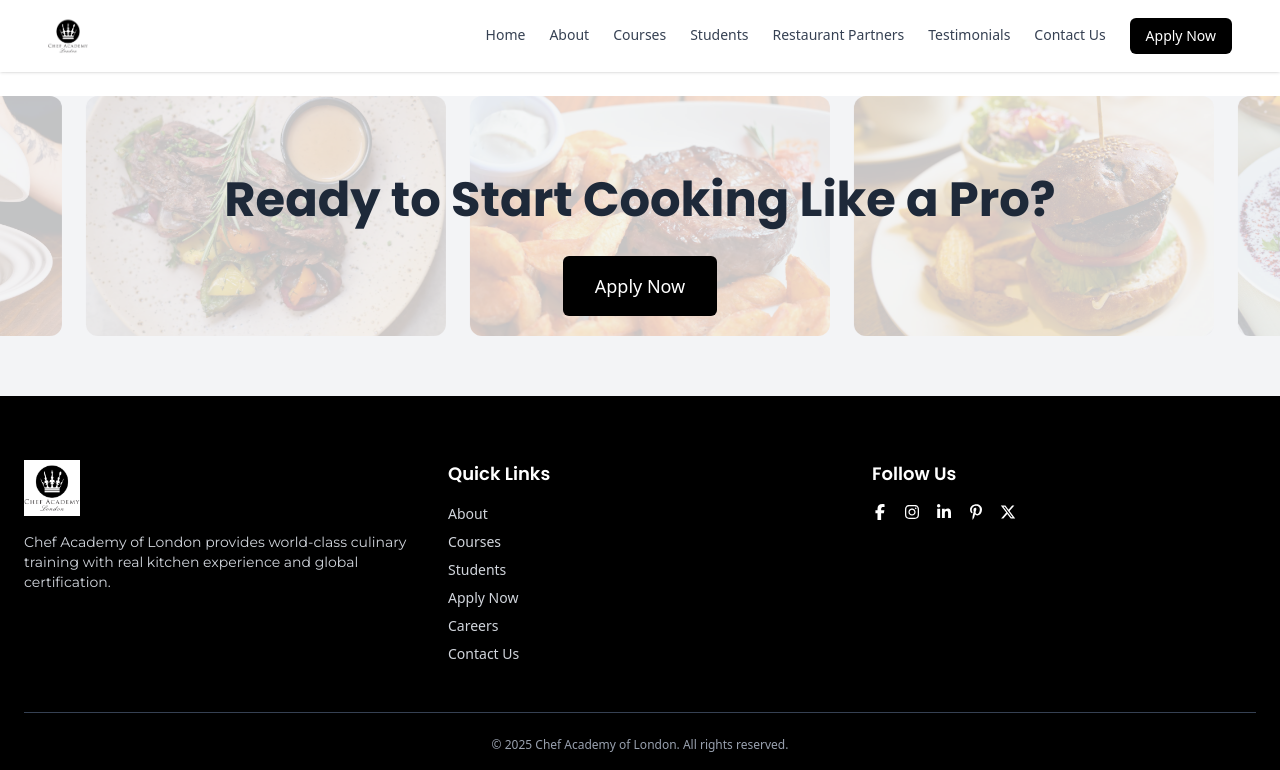
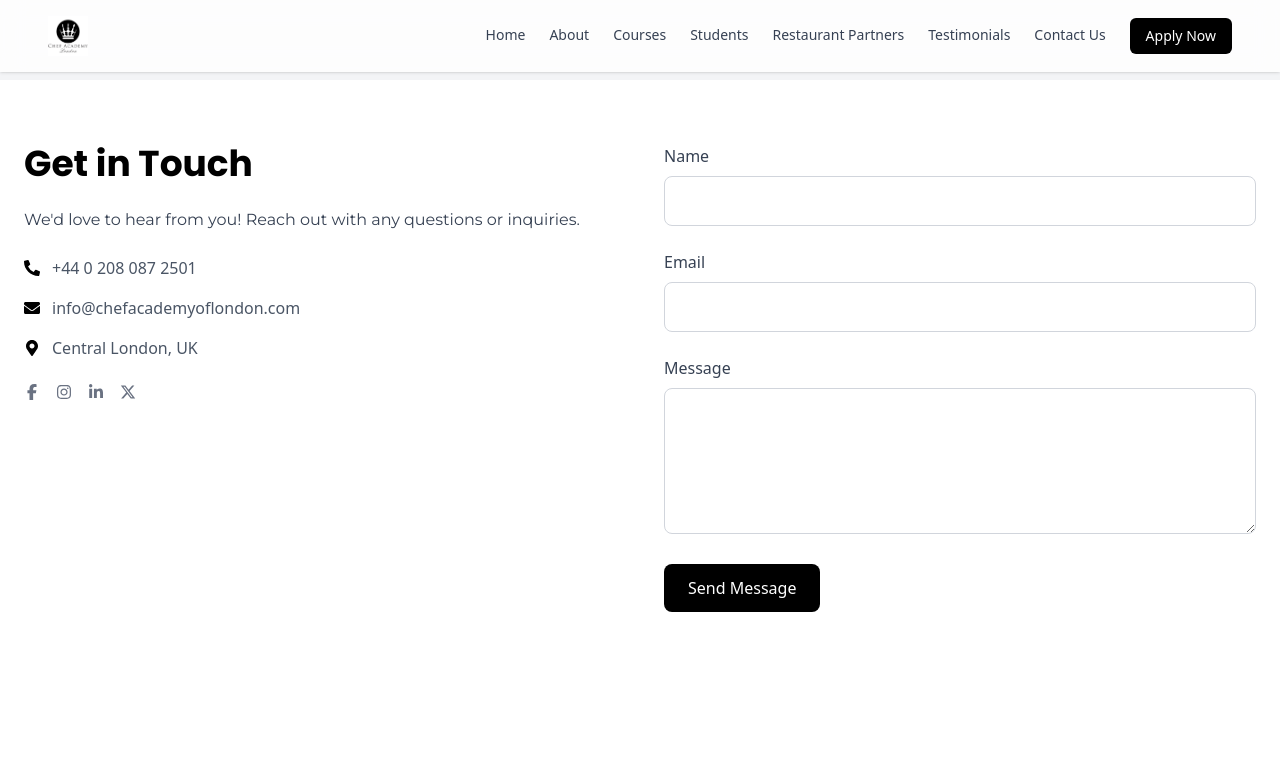
Before and after one commit to CliffordMulenga/chef-academyv2, a React (Vite) app: page /contact in a window 1280 px wide. Shown: the top 770 px of the page. Built offline with nearby package versions, Linux system fonts and the light colour scheme.

Commit message:
added a contact page and routes to that page

```diff
--- a/src/App.jsx
+++ b/src/App.jsx
@@ -8,6 +8,7 @@ import Restaurants from './pages/Restaurants'
 import Testimonials from './pages/Testimonials'
 import Courses from './pages/Courses'
 import Students from './pages/Students'
+import ContactUs from './pages/ContactUs'
 
 function App() {
 
@@ -22,6 +23,7 @@ function App() {
           <Route path='/testimonials' element={<Testimonials/>}/>
           <Route path='/courses' element={<Courses/>}/>
           <Route path='/students' element={<Students/>}/>
+          <Route path='/contact' element={<ContactUs/>}/>
         </Routes>
 
         <Footer/>
--- a/src/components/Footer.jsx
+++ b/src/components/Footer.jsx
@@ -6,6 +6,7 @@ import food4 from '../assets/food4.jpg';
 import food5 from '../assets/food5.jpg';
 import food6 from '../assets/food6.jpg';
 import logo from '/logo.png';
+import { Link } from 'react-router-dom';
 
 const Footer = () => {
   const foodImages = [food1, food2, food3, food4, food5, food6];
@@ -34,12 +35,12 @@ const Footer = () => {
     <h2 className="text-4xl md:text-5xl font-bold text-gray-800 mb-6">
       Ready to Start Cooking Like a Pro?
     </h2>
-    <a
-      href="#apply"
+    <Link
+      to="#apply"
       className="inline-block mt-2 bg-black text-white px-8 py-4 rounded-md text-lg font-medium hover:bg-gray-800 transition"
     >
       Apply Now
-    </a>
+    </Link>
   </div>
 </section>
 
@@ -59,12 +60,12 @@ const Footer = () => {
           <div>
             <h4 className="font-semibold text-lg mb-4">Quick Links</h4>
             <ul className="space-y-2 text-sm text-gray-300">
-              <li><a href="#about" className="hover:text-white">About</a></li>
-              <li><a href="#courses" className="hover:text-white">Courses</a></li>
-              <li><a href="#students" className="hover:text-white">Students</a></li>
-              <li><a href="#apply" className="hover:text-white">Apply Now</a></li>
-              <li><a href="/careers" className="hover:text-white">Careers</a></li>
-              <li><a href="/contact" className="hover:text-white">Contact Us</a></li>
+              <li><Link to="/about" className="hover:text-white">About</Link></li>
+              <li><Link to="#courses" className="hover:text-white">Courses</Link></li>
+              <li><Link to="#students" className="hover:text-white">Students</Link></li>
+              <li><Link to="#apply" className="hover:text-white">Apply Now</Link></li>
+              <li><Link to="/careers" className="hover:text-white">Careers</Link></li>
+              <li><Link to="/contact" className="hover:text-white">Contact Us</Link></li>
             </ul>
           </div>
 
@@ -72,11 +73,11 @@ const Footer = () => {
           <div>
             <h4 className="font-semibold text-lg mb-4">Follow Us</h4>
             <div className="flex gap-4">
-              <a href="#" className="hover:text-white"><FaFacebookF /></a>
-              <a href="#" className="hover:text-white"><FaInstagram /></a>
-              <a href="#" className="hover:text-white"><FaLinkedinIn /></a>
-              <a href="#" className="hover:text-white"><FaPinterestP /></a>
-              <a href="#" className="hover:text-white"><FaXTwitter /></a>
+              <Link to="#" className="hover:text-white"><FaFacebookF /></Link>
+              <Link to="#" className="hover:text-white"><FaInstagram /></Link>
+              <Link to="#" className="hover:text-white"><FaLinkedinIn /></Link>
+              <Link to="#" className="hover:text-white"><FaPinterestP /></Link>
+              <Link to="#" className="hover:text-white"><FaXTwitter /></Link>
             </div>
           </div>
         </div>
--- /dev/null
+++ b/src/pages/ContactUs.jsx
@@ -0,0 +1,101 @@
+import React, { useState } from 'react';
+import { FaPhoneAlt, FaEnvelope } from 'react-icons/fa';
+import { FaFacebookF, FaInstagram, FaLinkedinIn, FaXTwitter } from 'react-icons/fa6';
+import { FaMapMarkerAlt } from 'react-icons/fa';
+
+const ContactUs = () => {
+  const [formData, setFormData] = useState({ name: '', email: '', message: '' });
+
+  const handleChange = (e) => {
+    const { name, value } = e.target;
+    setFormData({ ...formData, [name]: value });
+  };
+
+  const handleSubmit = (e) => {
+    e.preventDefault();
+    // Handle form submission logic
+    console.log(formData);
+  };
+
+  return (
+    <section className="bg-white mt-[5rem] py-16 px-6">
+      <div className="max-w-7xl mx-auto grid md:grid-cols-2 gap-12">
+        {/* Contact Info */}
+        <div className="space-y-6">
+          <h2 className="text-3xl md:text-4xl font-bold mb-6">Get in Touch</h2>
+          <p className="text-gray-700">We'd love to hear from you! Reach out with any questions or inquiries.</p>
+
+          <div className="space-y-4 text-gray-600">
+            <div className="flex items-center gap-3">
+              <FaPhoneAlt className="text-black" />
+              <span>+44 0 208 087 2501</span>
+            </div>
+            <div className="flex items-center gap-3">
+              <FaEnvelope className="text-black" />
+              <span>info@chefacademyoflondon.com</span>
+            </div>
+            <div className="flex items-center gap-3">
+              <FaMapMarkerAlt className="text-black" />
+              <span>Central London, UK</span>
+            </div>
+          </div>
+
+          <div className="flex gap-4 mt-6">
+            <a href="#" className="text-gray-500 hover:text-black"><FaFacebookF /></a>
+            <a href="#" className="text-gray-500 hover:text-black"><FaInstagram /></a>
+            <a href="#" className="text-gray-500 hover:text-black"><FaLinkedinIn /></a>
+            <a href="#" className="text-gray-500 hover:text-black"><FaXTwitter /></a>
+          </div>
+        </div>
+
+        {/* Contact Form */}
+        <form onSubmit={handleSubmit} className="space-y-6">
+          <div>
+            <label htmlFor="name" className="block mb-2 font-medium text-gray-700">Name</label>
+            <input
+              type="text"
+              id="name"
+              name="name"
+              value={formData.name}
+              onChange={handleChange}
+              className="w-full px-4 py-3 border border-gray-300 rounded-lg focus:outline-none focus:ring-2 focus:ring-black"
+              required
+            />
+          </div>
+          <div>
+            <label htmlFor="email" className="block mb-2 font-medium text-gray-700">Email</label>
+            <input
+              type="email"
+              id="email"
+              name="email"
+              value={formData.email}
+              onChange={handleChange}
+              className="w-full px-4 py-3 border border-gray-300 rounded-lg focus:outline-none focus:ring-2 focus:ring-black"
+              required
+            />
+          </div>
+          <div>
+            <label htmlFor="message" className="block mb-2 font-medium text-gray-700">Message</label>
+            <textarea
+              id="message"
+              name="message"
+              rows="5"
+              value={formData.message}
+              onChange={handleChange}
+              className="w-full px-4 py-3 border border-gray-300 rounded-lg focus:outline-none focus:ring-2 focus:ring-black"
+              required
+            ></textarea>
+          </div>
+          <button
+            type="submit"
+            className="bg-black text-white px-6 py-3 rounded-lg hover:bg-gray-800 transition"
+          >
+            Send Message
+          </button>
+        </form>
+      </div>
+    </section>
+  );
+};
+
+export default ContactUs;
```
